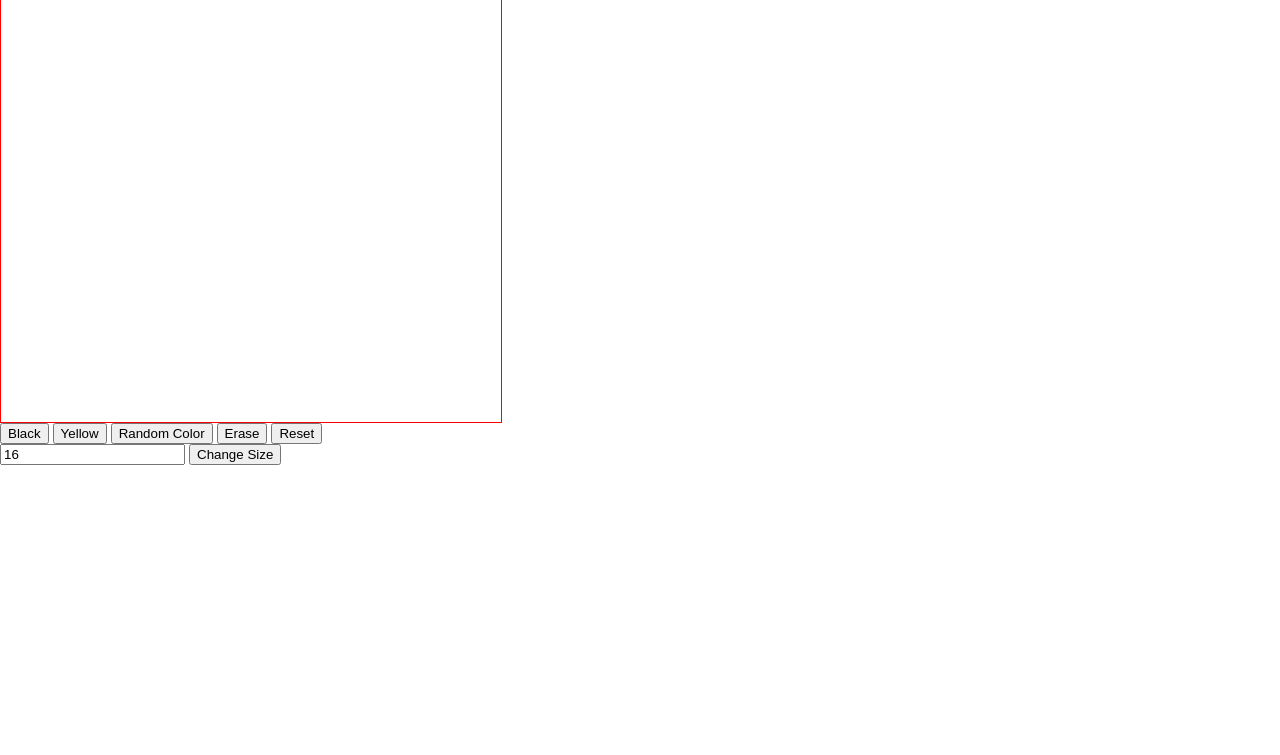
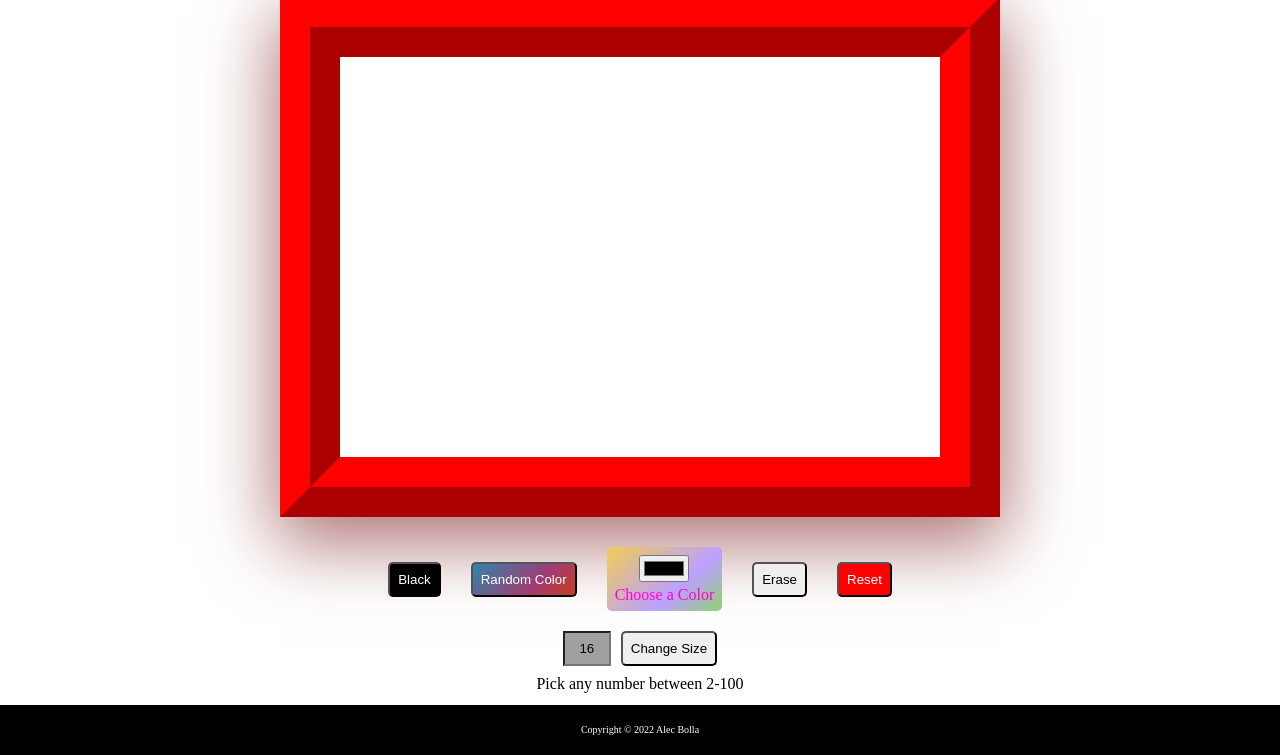
Before and after one commit to alecwithac/etch-a-sketch, a plain HTML site: page index.html in a window 1280 px wide. Shown: the part 95-850 px from the top of the page. Before the commit the page ends 800 px from the top, so only its background shows below. Drawn offline with Linux system fonts and the light colour scheme.

Commit message:
Finished styling in CSS. Need to add functioning color picker and a drawing/not drawing toggle for when mouse is clicked.

```diff
--- a/index.html
+++ b/index.html
@@ -14,17 +14,27 @@
       <div class="content">
           <div class="pad"></div>
           <div class="buttons">
-              <button onclick="changeColor('black')">Black</button>
-              <button onclick="changeColor('yellow')">Yellow</button>
-              <button onclick="changeColor('random')">Random Color</button>
-              <button onClick="changeColor('white')">Erase</button>
-              <button onclick="resetPad()">Reset</button>
+              <button class="black-btn" onclick="changeColor('black')">Black</button>
+              <button class="random-btn" onclick="changeColor('random')">Random Color</button>
+              <div class="prompt">
+                <input type="color" id="color">
+                <p>Choose a Color</p>
+              </div>
+              <button class="erase-btn" onClick="changeColor('white')">Erase</button>
+              <button class="reset-btn" onclick="resetPad()">Reset</button>
           </div>
-          <div>
-            <input type="text" placeholder="Pad Size" value="16" onchange="changeSize(this.value)">
-            <button>Change Size</button>
+          <div class="size">
+            <input type="text" placeholder="2-100" value="16" onchange="changeSize(this.value)">
+            <button class="change-btn">Change Size</button>
+          </div>
+          <div class="instructions">
+            <p>Pick any number between 2-100</p>
           </div>
       </div>
+  </div>
+
+  <div class="footer">
+    <p>Copyright © 2022 Alec Bolla</p>
   </div>
 
 
--- a/reset.css
+++ b/reset.css
@@ -1,5 +1,4 @@
-html, body, div, span, applet, object, iframe,
-h1, h2, h3, h4, h5, h6, p, blockquote, pre,
+html, body, div, span, applet, object, iframe, h2, h3, h4, h5, h6, p, blockquote, pre,
 a, abbr, acronym, address, big, cite, code,
 del, dfn, em, img, ins, kbd, q, s, samp,
 small, strike, strong, sub, sup, tt, var,
--- a/script.js
+++ b/script.js
@@ -54,7 +54,7 @@ function resetPad() {
 }
 
 
-/* click to draw on sketch pad */
+/*click to draw on sketch pad*/
 document.querySelector("body").addEventListener('click', () => {
   click = !click;
 });
--- a/styles.css
+++ b/styles.css
@@ -1,6 +1,115 @@
 .pad {
-    width: 500px;
-    height: 500px;
-    border: 1px solid red;
+    width: 600px;
+    height: 400px;
+    border: 60px ridge rgb(255, 0, 0);
     display: grid;
+    box-shadow: rgba(109, 0, 0, 0.56) 0px 22px 70px 4px;
 }
+
+.flex-container {
+    height: 100vh;
+    width: 100vw;
+    display: flex;
+    flex-direction: column;
+    justify-content: center;
+    align-items: center;
+}
+
+.title h1{
+    font-size: 34px;
+    text-shadow: 1px 1px red;
+}
+
+.content {
+    display: flex;
+    flex-direction: column;
+    justify-content: center;
+    align-items: center;
+}
+
+.buttons {
+    display: flex;
+    justify-content: center;
+    align-items: center;
+    gap: 30px;
+    margin-top: 30px;
+}
+
+.size {
+    display: flex;
+    gap: 10px;
+    margin-top: 20px;
+}
+
+.black-btn {
+    border-radius: 5px;
+    color: white;
+    background-color: black;
+    padding: 8px;
+}
+
+    /* choose a color */
+.prompt {
+    display: flex;
+    flex-direction: column;
+    justify-content: center;
+    align-items: center;
+    background-color: #91d370;
+    background-image: linear-gradient(319deg, #91d370 0%, #bca0ff 37%, #f2cd54 100%);
+    border-radius: 5px;
+    padding: 8px;
+}
+
+.prompt p{
+    color: rgb(255, 0, 212);
+    margin-top: 5px;
+}
+
+.random-btn {
+    border-radius: 5px;
+    padding: 8px;
+    background-color: #c73e1d;
+    background-image: linear-gradient(315deg, #c73e1d 0%, #a23b72 37%, #2e86ab 100%);
+    color: white;
+}
+
+.erase-btn {
+    border-radius: 5px;
+    padding: 8px;
+}
+
+.reset-btn {
+    border-radius: 5px;
+    padding: 8px;
+    background-color: red;
+    color: white;
+}
+
+
+.size input {
+    width: 40px;
+    background-color: rgb(160, 160, 160);
+    text-align: center;
+}
+
+.change-btn {
+    border-radius: 5px;
+    padding: 8px;
+}
+
+.instructions {
+    margin-top: 10px;
+}
+
+
+.footer {
+    display: flex;
+    justify-content: center;
+    background-color: rgb(0, 0, 0);
+    padding: 20px;
+}
+
+.footer p {
+    font-size: 10px;
+    color: white;
+}
```
